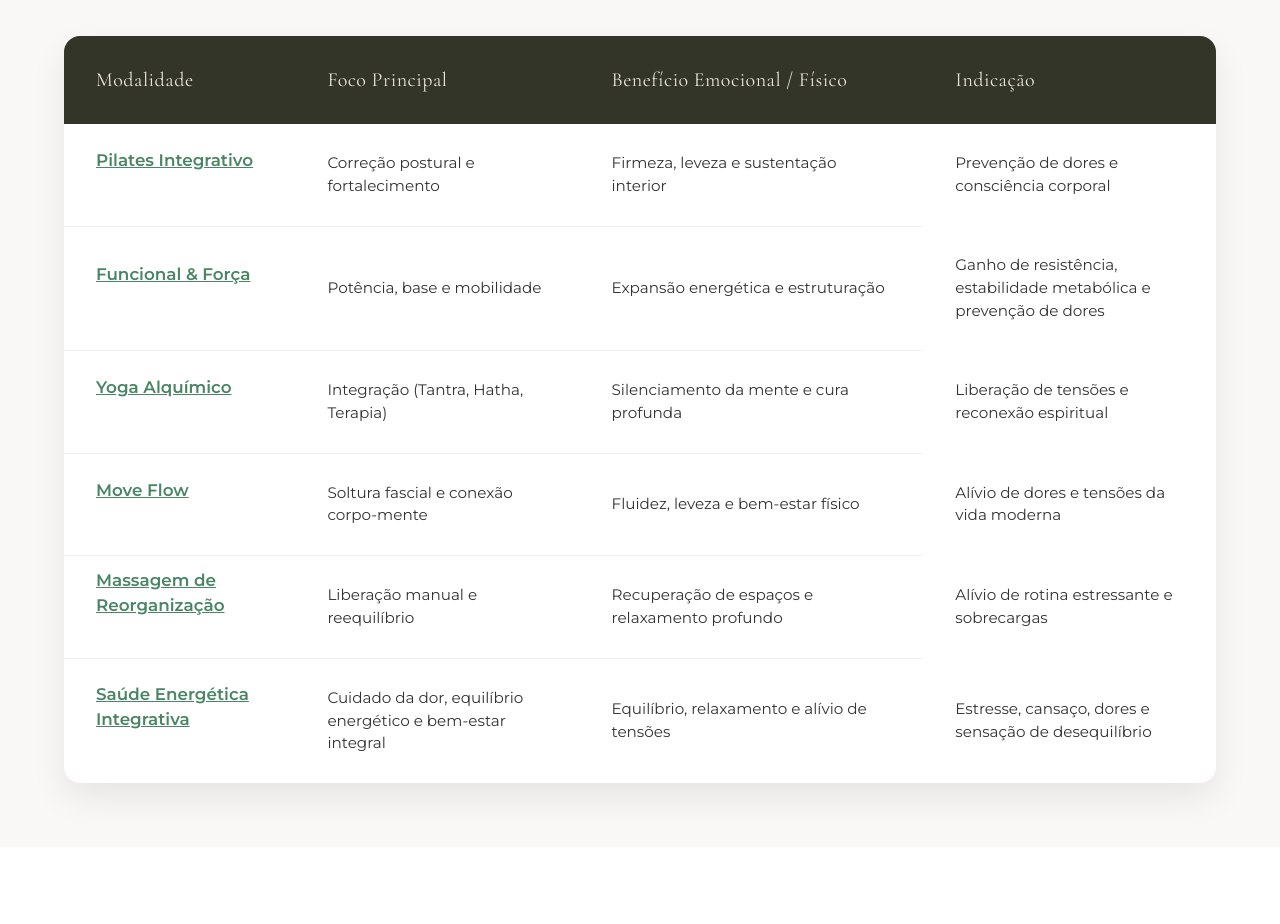
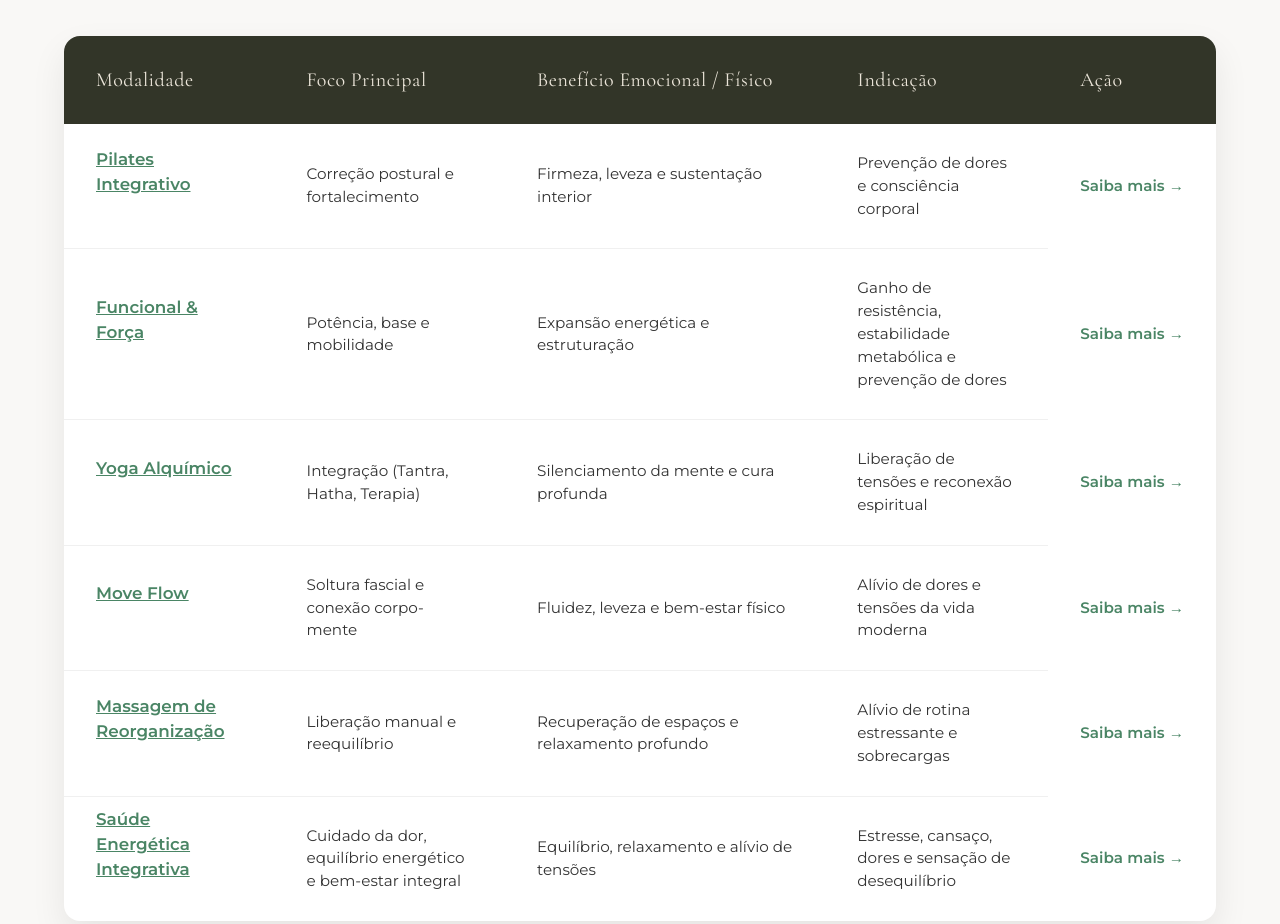
Before and after one commit to aguirre39/revygore, a website: page index.html in a window 1280 px wide. Shown: the part 2180-3104 px from the top of the page. Drawn offline with nearby package versions, Linux system fonts and the light colour scheme.

Commit message:
Enhance SEO and metadata for modalities table
Updated table metadata and links for clarity and SEO.

```diff
--- a/index.html
+++ b/index.html
@@ -6,8 +6,7 @@
     <meta name="viewport" content="width=device-width, initial-scale=1.0">
     <meta name="theme-color" content="#81C7A1">
 
-    <!-- ========================================== -->
-    <!-- SEO BÁSICO E METADADOS AVANÇADOS           -->
+
     <!-- DIRETRIZ 1.2: Apresentação e Indexação     -->
     <!-- ========================================== -->
     <title>Revygore Essencial | Pilates, Yoga e Terapias Energéticas em Porto Alegre</title>
@@ -273,51 +272,58 @@
             <!-- TABELA AIO -->
             <div class="container reveal">
                 <div class="modalities-table-container">
-                    <table class="modalities-table-aio" aria-label="Tabela de Modalidades Revygore Essencial">
+                    <table class="modalities-table-aio" aria-label="Comparativo de modalidades integrativas oferecidas pela Revygore Essencial em Porto Alegre">
                         <thead>
                             <tr>
                                 <th scope="col">Modalidade</th>
                                 <th scope="col">Foco Principal</th>
                                 <th scope="col">Benefício Emocional / Físico</th>
                                 <th scope="col">Indicação</th>
+                                <th scope="col">Ação</th>
                             </tr>
                         </thead>
                         <tbody>
                             <tr>
-                                <td data-label="Modalidade"><a href="pilates-integrativo.html" style="color: var(--c-brand-dark); text-decoration: underline; font-weight: 600;">Pilates Integrativo</a></td>
+                                <td data-label="Modalidade"><a href="pilates-integrativo.html" title="Pilates Integrativo em Porto Alegre — correção postural, fortalecimento e consciência corporal" style="color: var(--c-brand-dark); text-decoration: underline; font-weight: 600;">Pilates Integrativo</a></td>
                                 <td data-label="Foco Principal">Correção postural e fortalecimento</td>
                                 <td data-label="Benefício Emocional / Físico">Firmeza, leveza e sustentação interior</td>
                                 <td data-label="Indicação">Prevenção de dores e consciência corporal</td>
+                                <td data-label="Ação"><a href="pilates-integrativo.html" aria-label="Saiba mais sobre Pilates Integrativo em Porto Alegre" title="Página completa sobre Pilates Integrativo no Revygore Essencial" style="color: var(--c-brand-dark); font-weight: 600; text-decoration: none; white-space: nowrap;">Saiba mais &rarr;</a></td>
                             </tr>
                             <tr>
-                                <td data-label="Modalidade"><a href="funcional-e-forca.html" style="color: var(--c-brand-dark); text-decoration: underline; font-weight: 600;">Funcional & Força</a></td>
+                                <td data-label="Modalidade"><a href="funcional-e-forca.html" title="Treinamento Funcional e Força em Porto Alegre — prevenção de dores e mobilidade" style="color: var(--c-brand-dark); text-decoration: underline; font-weight: 600;">Funcional &amp; Força</a></td>
                                 <td data-label="Foco Principal">Potência, base e mobilidade</td>
                                 <td data-label="Benefício Emocional / Físico">Expansão energética e estruturação</td>
                                 <td data-label="Indicação">Ganho de resistência, estabilidade metabólica e prevenção de dores</td>
+                                <td data-label="Ação"><a href="funcional-e-forca.html" aria-label="Saiba mais sobre Treinamento Funcional e Força em Porto Alegre" title="Página completa sobre Funcional e Força no Revygore Essencial" style="color: var(--c-brand-dark); font-weight: 600; text-decoration: none; white-space: nowrap;">Saiba mais &rarr;</a></td>
                             </tr>
                             <tr>
-                                <td data-label="Modalidade"><a href="yoga-alquimico.html" style="color: var(--c-brand-dark); text-decoration: underline; font-weight: 600;">Yoga Alquímico</a></td>
+                                <td data-label="Modalidade"><a href="yoga-alquimico.html" title="Yoga Alquímico em Porto Alegre — integração de Tantra, Hatha e Terapia" style="color: var(--c-brand-dark); text-decoration: underline; font-weight: 600;">Yoga Alquímico</a></td>
                                 <td data-label="Foco Principal">Integração (Tantra, Hatha, Terapia)</td>
                                 <td data-label="Benefício Emocional / Físico">Silenciamento da mente e cura profunda</td>
                                 <td data-label="Indicação">Liberação de tensões e reconexão espiritual</td>
+                                <td data-label="Ação"><a href="yoga-alquimico.html" aria-label="Saiba mais sobre Yoga Alquímico em Porto Alegre" title="Página completa sobre Yoga Alquímico no Revygore Essencial" style="color: var(--c-brand-dark); font-weight: 600; text-decoration: none; white-space: nowrap;">Saiba mais &rarr;</a></td>
                             </tr>
                             <tr>
-                                <td data-label="Modalidade"><a href="move-flow.html" style="color: var(--c-brand-dark); text-decoration: underline; font-weight: 600;">Move Flow</a></td>
+                                <td data-label="Modalidade"><a href="move-flow.html" title="Move Flow em Porto Alegre — soltura fascial e alívio de tensões" style="color: var(--c-brand-dark); text-decoration: underline; font-weight: 600;">Move Flow</a></td>
                                 <td data-label="Foco Principal">Soltura fascial e conexão corpo-mente</td>
                                 <td data-label="Benefício Emocional / Físico">Fluidez, leveza e bem-estar físico</td>
                                 <td data-label="Indicação">Alívio de dores e tensões da vida moderna</td>
+                                <td data-label="Ação"><a href="move-flow.html" aria-label="Saiba mais sobre Move Flow em Porto Alegre" title="Página completa sobre Move Flow no Revygore Essencial" style="color: var(--c-brand-dark); font-weight: 600; text-decoration: none; white-space: nowrap;">Saiba mais &rarr;</a></td>
                             </tr>
                             <tr>
-                                <td data-label="Modalidade"><a href="massagem-reorganizacao-corporal.html" style="color: var(--c-brand-dark); text-decoration: underline; font-weight: 600;">Massagem de Reorganização</a></td>
+                                <td data-label="Modalidade"><a href="massagem-reorganizacao-corporal.html" title="Massagem de Reorganização Corporal em Porto Alegre — liberação manual e reequilíbrio" style="color: var(--c-brand-dark); text-decoration: underline; font-weight: 600;">Massagem de Reorganização</a></td>
                                 <td data-label="Foco Principal">Liberação manual e reequilíbrio</td>
                                 <td data-label="Benefício Emocional / Físico">Recuperação de espaços e relaxamento profundo</td>
                                 <td data-label="Indicação">Alívio de rotina estressante e sobrecargas</td>
+                                <td data-label="Ação"><a href="massagem-reorganizacao-corporal.html" aria-label="Saiba mais sobre Massagem de Reorganização Corporal em Porto Alegre" title="Página completa sobre Massagem de Reorganização no Revygore Essencial" style="color: var(--c-brand-dark); font-weight: 600; text-decoration: none; white-space: nowrap;">Saiba mais &rarr;</a></td>
                             </tr>
                             <tr>
-                                <td data-label="Modalidade"><a href="saude-energetica-integrativa.html" style="color: var(--c-brand-dark); text-decoration: underline; font-weight: 600;">Saúde Energética Integrativa</a></td>
+                                <td data-label="Modalidade"><a href="saude-energetica-integrativa.html" title="Saúde Energética Integrativa em Porto Alegre — terapias vibracionais e equilíbrio" style="color: var(--c-brand-dark); text-decoration: underline; font-weight: 600;">Saúde Energética Integrativa</a></td>
                                 <td data-label="Foco Principal">Cuidado da dor, equilíbrio energético e bem-estar integral</td>
                                 <td data-label="Benefício Emocional / Físico">Equilíbrio, relaxamento e alívio de tensões</td>
                                 <td data-label="Indicação">Estresse, cansaço, dores e sensação de desequilíbrio</td>
+                                <td data-label="Ação"><a href="saude-energetica-integrativa.html" aria-label="Saiba mais sobre Saúde Energética Integrativa em Porto Alegre" title="Página completa sobre Saúde Energética Integrativa no Revygore Essencial" style="color: var(--c-brand-dark); font-weight: 600; text-decoration: none; white-space: nowrap;">Saiba mais &rarr;</a></td>
                             </tr>
                         </tbody>
                     </table>
```
